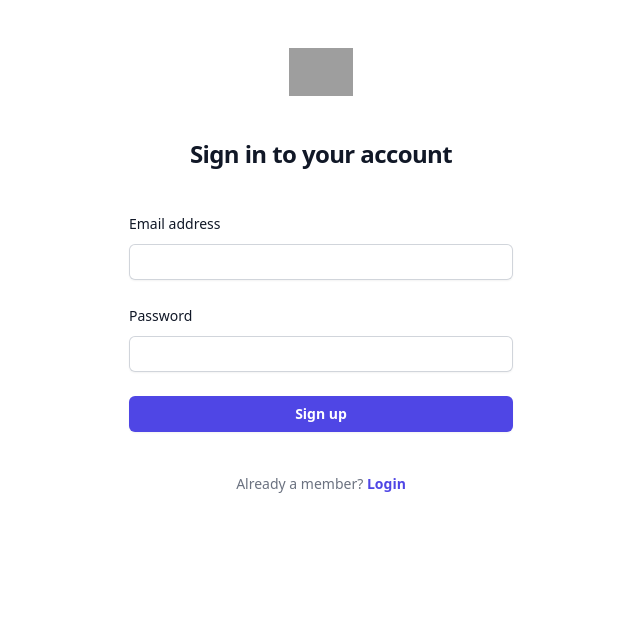
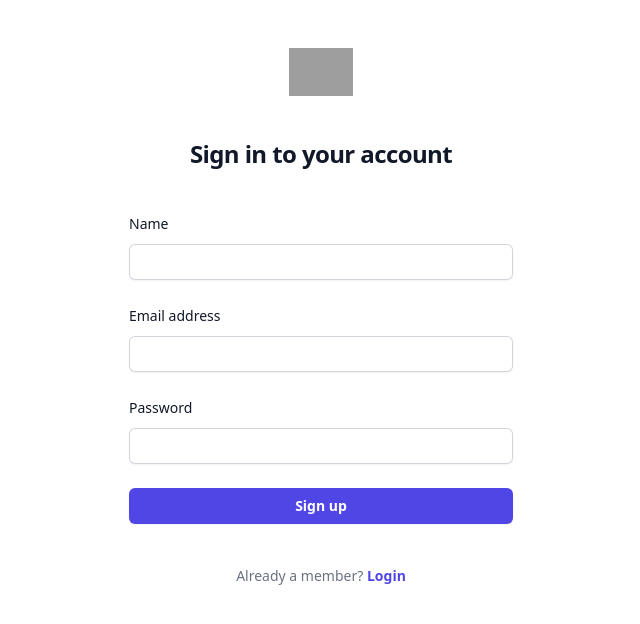
Before and after one commit to prahladinala/inventory-app, a React (Create React App) app: page /signup in a window 1280 px wide. Shown: the top 624 px of the page, without its empty margins (319-959 px from the left). Built offline with nearby package versions, Linux system fonts and the light colour scheme; grey boxes are pictures that could not be loaded.

Commit message:
Signup page done

```diff
--- a/src/pages/Signup.js
+++ b/src/pages/Signup.js
@@ -16,6 +16,23 @@
 
         <div className="mt-10 sm:mx-auto sm:w-full sm:max-w-sm">
           <form className="space-y-6" action="#" method="POST">
+            <div>
+              <label
+                htmlFor="name"
+                className="block text-sm font-medium leading-6 text-gray-900"
+              >
+                Name
+              </label>
+              <div className="mt-2">
+                <input
+                  id="name"
+                  name="name"
+                  type="text"
+                  required
+                  className="block w-full rounded-md border-0 py-1.5 text-gray-900 shadow-sm ring-1 ring-inset ring-gray-300 placeholder:text-gray-400 focus:ring-2 focus:ring-inset focus:ring-indigo-600 sm:text-sm sm:leading-6"
+                />
+              </div>
+            </div>
             <div>
               <label
                 htmlFor="email"
@@ -69,7 +86,7 @@
           <p className="mt-10 text-center text-sm text-gray-500">
             Already a member?{" "}
             <Link
-              to="/signup"
+              to="/login"
               className="font-semibold leading-6 text-indigo-600 hover:text-indigo-500"
             >
               Login
```
